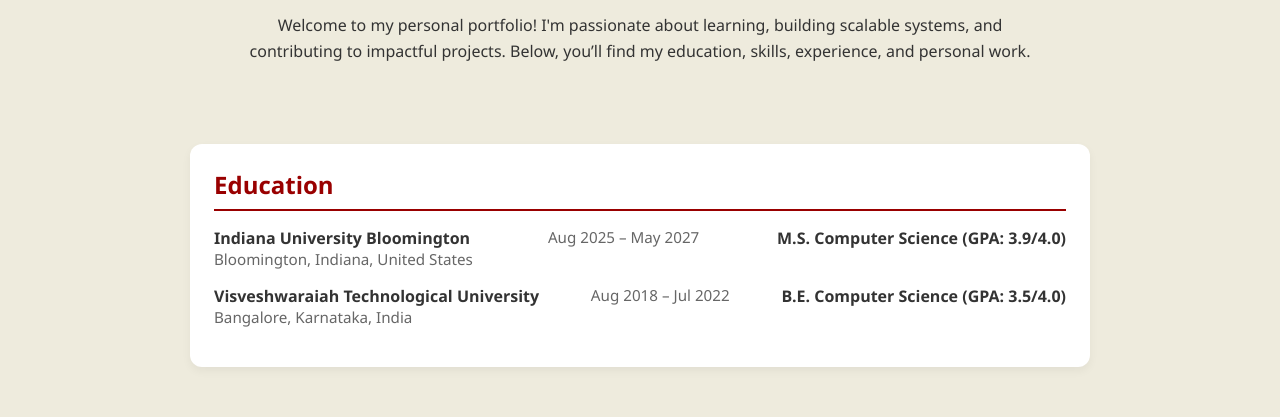
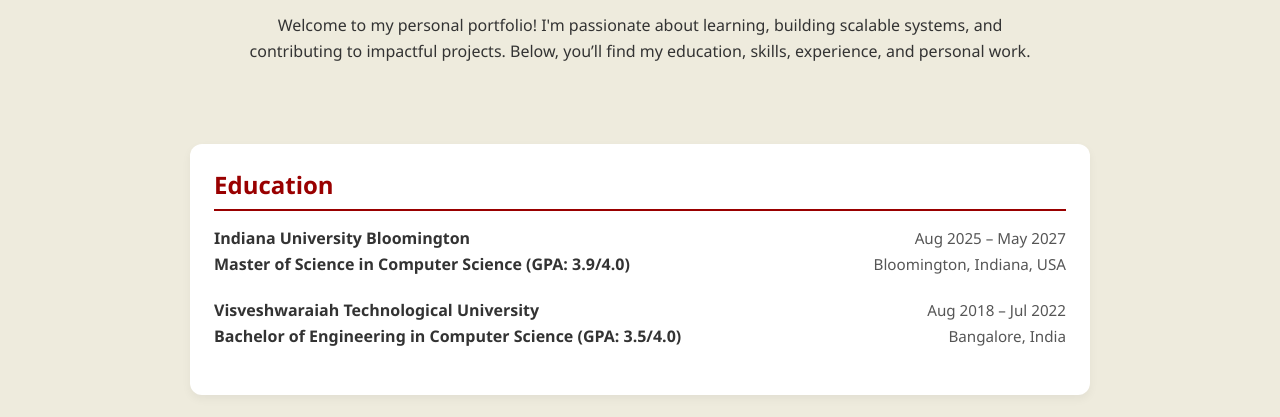
Before and after one commit to k22shreyas/portfolio, a plain HTML site: page index.html in a window 1280 px wide. Shown: the part 383-800 px from the top of the page. Drawn offline with Linux system fonts and the light colour scheme.

Commit message:
Update index.html

```diff
--- a/index.html
+++ b/index.html
@@ -98,6 +98,7 @@
       background: white;
       border-radius: 12px;
       box-shadow: 0 4px 10px rgba(0,0,0,0.05);
+      scroll-margin-top: 80px;
     }
 
     section h2 {
@@ -139,6 +140,32 @@
       color: #666;
     }
 
+    .edu-entry {
+      margin-bottom: 1.5rem;
+    }
+
+    .edu-row {
+      display: flex;
+      justify-content: space-between;
+      align-items: baseline;
+      flex-wrap: wrap;
+    }
+
+    .edu-row .left {
+      font-weight: 600;
+    }
+
+    .edu-row .right {
+      font-size: 0.95rem;
+      color: #555;
+      text-align: right;
+    }
+
+    .edu-row + .edu-row {
+      margin-top: 0.25rem;
+      font-weight: normal;
+    }
+
     .skills-grid {
       display: grid;
       grid-template-columns: repeat(auto-fit, minmax(200px, 1fr));
@@ -155,10 +182,12 @@
 
     footer {
       text-align: center;
-      padding: 1rem;
+      padding: 0.5rem;
       background-color: var(--crimson);
       color: var(--cream);
       margin-top: 2rem;
+      font-size: 0.8rem;
+      opacity: 0.8;
     }
 
     .contact-info {
@@ -195,21 +224,26 @@
 
   <!-- Education -->
   <section id="education">
-    <h2>Education</h2>
-    <div class="education-item">
-      <div class="title-line">
-        <div>Indiana University Bloomington</div>
-        <span>Aug 2025 – May 2027</span>
-        <div>M.S. Computer Science (GPA: 3.9/4.0)</div>
-        <span>Bloomington, Indiana, United States</span>
+  <h2>Education</h2>
+    <div class="edu-entry">
+      <div class="edu-row">
+        <div class="left">Indiana University Bloomington</div>
+        <div class="right">Aug 2025 – May 2027</div>
+      </div>
+      <div class="edu-row">
+        <div class="left">Master of Science in Computer Science (GPA: 3.9/4.0)</div>
+        <div class="right">Bloomington, Indiana, USA</div>
       </div>
     </div>
-    <div class="education-item">
-      <div class="title-line">
-        <div>Visveshwaraiah Technological University</div>
-        <span>Aug 2018 – Jul 2022</span>
-        <div>B.E. Computer Science (GPA: 3.5/4.0)</div>
-        <span>Bangalore, Karnataka, India</span>
+
+    <div class="edu-entry">
+      <div class="edu-row">
+        <div class="left">Visveshwaraiah Technological University</div>
+        <div class="right">Aug 2018 – Jul 2022</div>
+      </div>
+      <div class="edu-row">
+        <div class="left">Bachelor of Engineering in Computer Science (GPA: 3.5/4.0)</div>
+        <div class="right">Bangalore, India</div>
       </div>
     </div>
   </section>
```
